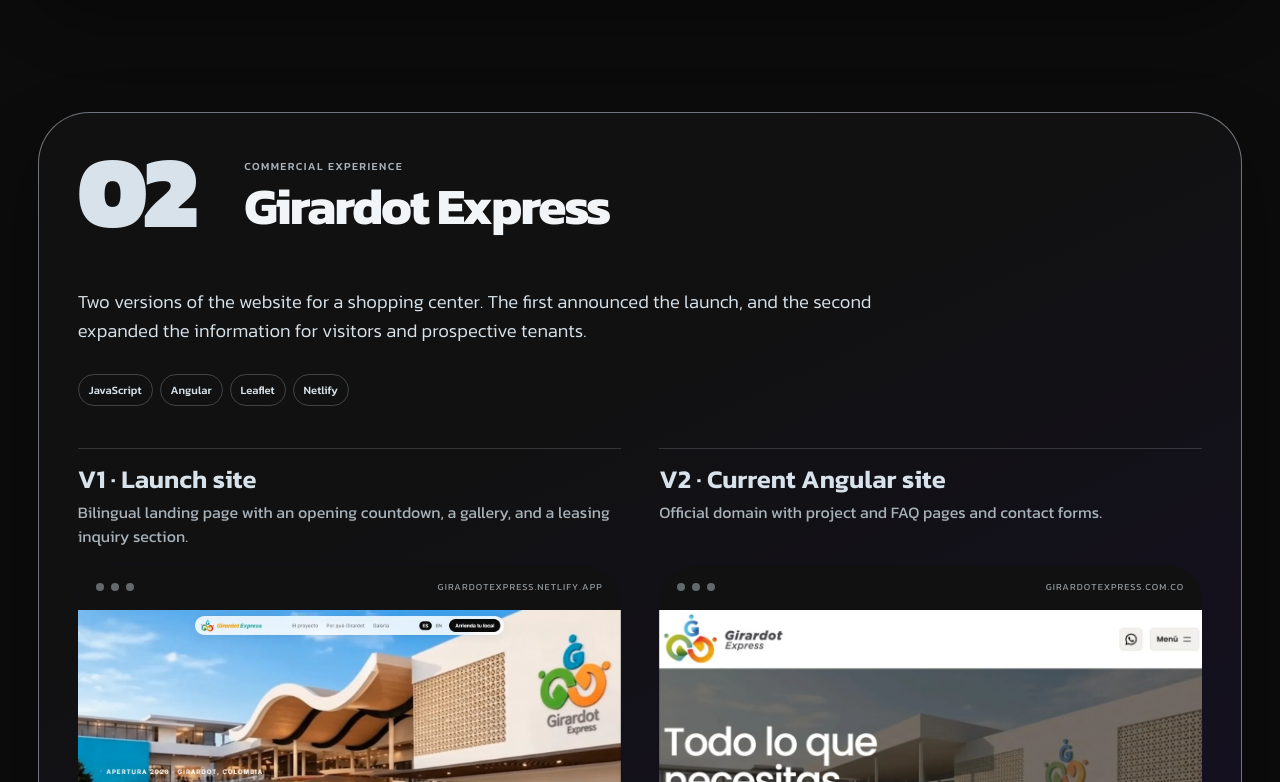
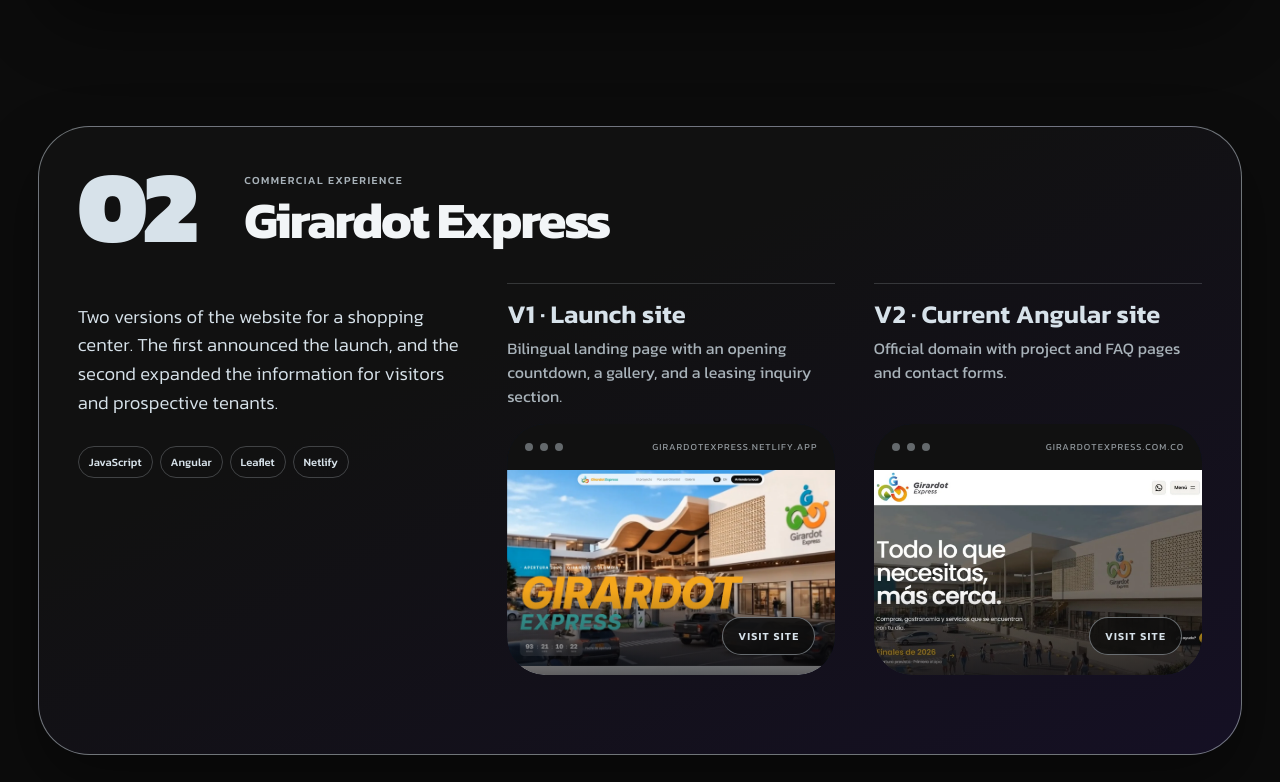
Before and after one commit to nicolasAG54/Portafolio, an Angular app: page / in a window 1280 px wide. Shown: the part 6578-7360 px from the top of the page. Built offline with nearby package versions, Linux system fonts and the light colour scheme.

Commit message:
Equalize project heights in the sticky stack

```diff
--- a/src/app/features/home/components/projects/projects.component.html
+++ b/src/app/features/home/components/projects/projects.component.html
@@ -4,12 +4,10 @@
     <p>{{ locale.text('Automatización de procesos y desarrollo web para operaciones, visitantes y equipos comerciales.') }}</p>
   </div>
 
-  <div class="container projects__stack">
+  <div #projectStack class="container projects__stack">
     @for (project of projects; track project.name; let index = $index) {
       <article
-        #projectCard
         class="project-card"
-        [class.project-card--featured]="project.kind !== 'website'"
         [class.project-card--violet]="index % 3 === 1"
         [class.project-card--ember]="index % 3 === 2"
         [style.--project-stack-top]="(92 + index * 12) + 'px'"
@@ -37,8 +35,8 @@
           }
         </header>
 
-        <div class="project-card__body" [class.project-card__body--versions]="project.kind === 'versions'">
-          <div class="project-card__copy" [class.project-card__copy--wide]="project.kind === 'versions'">
+        <div class="project-card__body">
+          <div class="project-card__copy">
             <p>{{ locale.text(project.description) }}</p>
             @if (project.impact) {
               <strong>{{ locale.text(project.impact) }}</strong>
--- a/src/app/features/home/components/projects/projects.component.scss
+++ b/src/app/features/home/components/projects/projects.component.scss
@@ -23,6 +23,7 @@
 
 .projects__stack {
   display: grid;
+  grid-auto-rows: 1fr;
   gap: clamp(110px, 16vh, 170px);
   padding-bottom: clamp(120px, 16vw, 220px);
 }
@@ -47,10 +48,6 @@
 
 .project-card--ember {
   background: linear-gradient(155deg, #111111 36%, #1a1210 100%);
-}
-
-.project-card--featured {
-  min-height: auto;
 }
 
 .project-card__header {
@@ -181,16 +178,9 @@
   line-height: 1.5;
 }
 
-.project-card__body--versions {
-  grid-template-columns: 1fr;
-}
-
-.project-card__copy--wide :is(p, strong) {
-  max-width: 72ch;
-}
-
 .project-versions {
   display: grid;
+  align-self: start;
   grid-template-columns: repeat(2, minmax(0, 1fr));
   gap: clamp(24px, 3vw, 42px);
 }
@@ -338,6 +328,7 @@
 @media (max-width: 640px) {
   .projects__stack {
     gap: 72px;
+    grid-auto-rows: auto;
   }
 
   .project-card {
--- a/src/app/features/home/components/projects/projects.component.ts
+++ b/src/app/features/home/components/projects/projects.component.ts
@@ -1,5 +1,5 @@
 import { NgTemplateOutlet } from '@angular/common';
-import { Component, DestroyRef, ElementRef, afterNextRender, inject, viewChildren } from '@angular/core';
+import { Component, DestroyRef, ElementRef, afterNextRender, inject, viewChild } from '@angular/core';
 import { PortfolioLanguageService } from '../../../../core/services/portfolio-language.service';
 
 import { projects } from '../../../../data/portfolio.data';
@@ -13,28 +13,23 @@ import { projects } from '../../../../data/portfolio.data';
 export class ProjectsComponent {
   protected readonly locale = inject(PortfolioLanguageService);
   protected readonly projects = projects;
-  private readonly cards = viewChildren<ElementRef<HTMLElement>>('projectCard');
+  private readonly stack = viewChild.required<ElementRef<HTMLElement>>('projectStack');
 
   constructor() {
     const destroyRef = inject(DestroyRef);
 
     afterNextRender(() => {
-      // Let a tall card reveal its bottom before it settles into the stack.
-      const observer = new ResizeObserver((entries) => {
-        for (const { target, borderBoxSize } of entries) {
-          (target as HTMLElement).style.setProperty(
-            '--project-card-height',
-            `${borderBoxSize[0].blockSize}px`,
-          );
-        }
-      });
-
-      for (const { nativeElement } of this.cards()) {
-        if (nativeElement.classList.contains('project-card--featured')) {
-          observer.observe(nativeElement, { box: 'border-box' });
-        }
+      const stack = this.stack().nativeElement;
+      const firstCard = stack.firstElementChild;
+      if (!firstCard) {
+        return;
       }
 
+      // Equal grid rows share the same height and must clear the same viewport edge.
+      const observer = new ResizeObserver(([entry]) => {
+        stack.style.setProperty('--project-card-height', `${entry.borderBoxSize[0].blockSize}px`);
+      });
+      observer.observe(firstCard, { box: 'border-box' });
       destroyRef.onDestroy(() => observer.disconnect());
     });
   }
```
